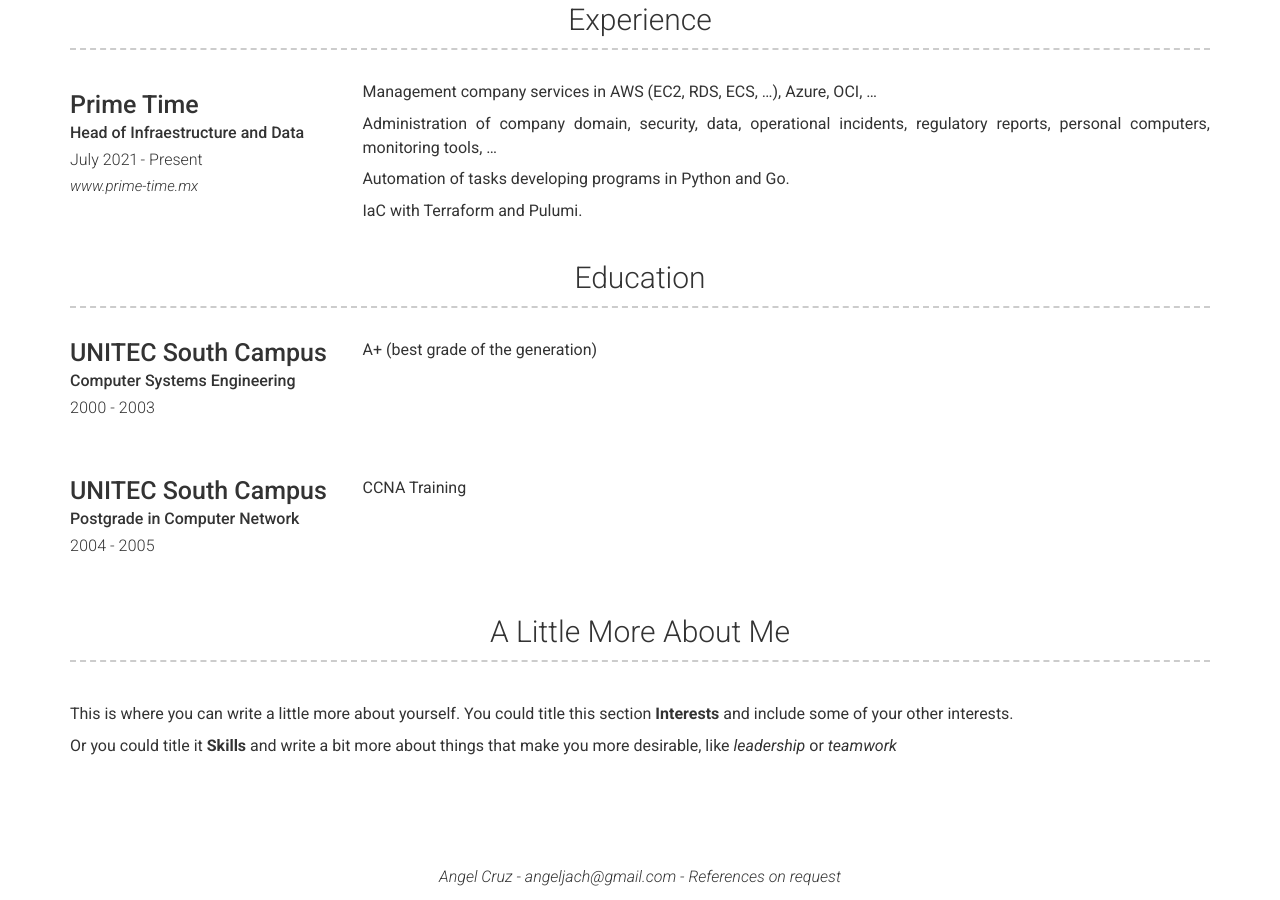
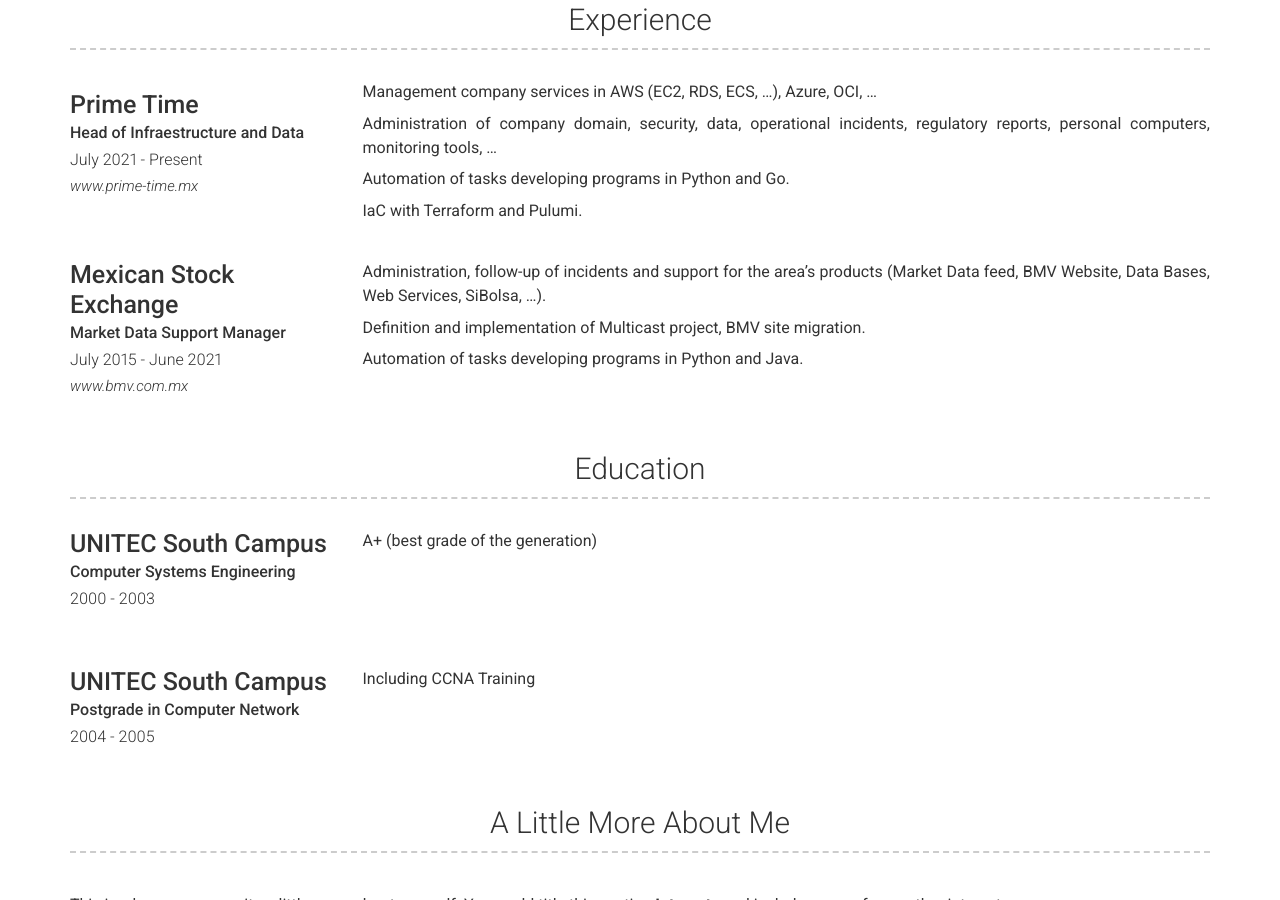
Before and after one commit to angeljach/angeljach.github.io, a Jekyll site: the page built from index.md, in a window 1280 px wide and 900 px high, scrolled down 1120 px. Built offline with Jekyll 4.4.1, drawn with Linux system fonts in a browser that asks for light colours; nearby versions of some CDN libraries.

Commit message:
feat: market data manager job included

```diff
--- a/_config.yml
+++ b/_config.yml
@@ -98,6 +98,20 @@ content:
           Automation of tasks developing programs in Python and Go.
 
           IaC with Terraform and Pulumi.
+
+      - layout: left
+        title: Mexican Stock Exchange
+        sub_title: Market Data Support Manager
+        caption: July 2015 - June 2021
+        link: www.bmv.com.mx
+        # quote: >
+        #   FinTech
+        description: | # this will include new lines to allow paragraphs
+          Administration, follow-up of incidents and support for the area’s products (Market Data feed, BMV Website, Data Bases, Web Services, SiBolsa, …).
+
+          Definition and implementation of Multicast project, BMV site migration.
+
+          Automation of tasks developing programs in Python and Java.
   - title: Education
     layout: list
     content:
@@ -117,7 +131,7 @@ content:
         # quote: >
         #   CCNA Training
         description: | # this will include new lines to allow paragraphs
-          CCNA Training
+          Including CCNA Training
   - title: A Little More About Me
     layout: text
     content: | # this will include new lines to allow paragraphs
```
